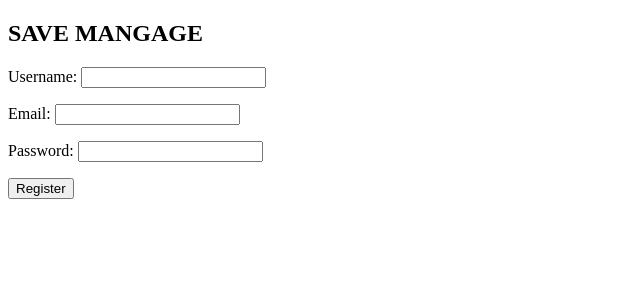
After one commit to huungociter/SAVEMANAGE, a Django app: page /register/ in a window 1280 px wide. The commit adds this page. Shown: the top 300 px of the page, without its empty margins (0-640 px from the left). Run offline with Django 4.2, Linux system fonts and the light colour scheme.

Commit message:
add register

```diff
--- a/Login/forms.py
+++ b/Login/forms.py
@@ -5,3 +5,7 @@ class content_form(forms.ModelForm):
     class Meta:
         model =  content
         fields = ['username','email','body',]
+class registerForm(forms.Form):
+    username = forms.CharField(max_length=20)
+    email = forms.EmailField()
+    password = forms.CharField(max_length=20, widget= forms.PasswordInput)
--- a/Login/templates/Login/base.html
+++ b/Login/templates/Login/base.html
@@ -4,7 +4,7 @@
     <meta charset="UTF-8">
     <meta http-equiv="X-UA-Compatible" content="IE=edge">
     <meta name="viewport" content="width=device-width, initial-scale=1.0">
-    <title>Trang chủ</title>
+    <title>Index</title>
 </head>
 <body>
     <div>
--- /dev/null
+++ b/Login/templates/Login/register.html
@@ -0,0 +1,17 @@
+<!DOCTYPE html>
+<html>
+<head>
+<meta name="viewport" content="width=device-width, initial-scale=1">
+<title>Register</title>
+</head>
+<body>
+
+<h2>SAVE MANGAGE</h2>
+<form action="" method="post">
+    {% csrf_token %}
+    {{rF.as_p}}
+    <button type="submit">Register</button>
+</form>
+
+</body>
+</html>
--- a/Login/urls.py
+++ b/Login/urls.py
@@ -2,8 +2,10 @@ from django.urls import path
 from . import views
 
 app_name = 'Login'
+
 urlpatterns = [
     path('login/',views.Login.as_view(), name='Login'),
     path('',views.index.as_view(), name='index'),
     path('logout/',views.Logout, name='Logout'),
+    path('register/',views.registerUser.as_view(), name='Register')
 ]
--- a/Login/views.py
+++ b/Login/views.py
@@ -4,9 +4,10 @@ from django.views import View
 from django.contrib.auth import authenticate, login, logout
 from django.http import HttpResponse
 from django.contrib.auth.mixins import LoginRequiredMixin
-from .forms import content_form
+from .forms import content_form, registerForm
 from django.contrib import messages
 from .models import content
+from django.contrib.auth.models import User
 
 # Create your views here.
 
@@ -18,7 +19,7 @@ class Login(View):
         password = request.POST.get('psw')
         user = authenticate(request,username = username,password = password)
         if user is None:
-            messages.success(request, "Errorr." )
+            messages.success(request, ("Username or password not exactly"))
             return render(request,'Login/login.html')
         else:
             login(request, user)
@@ -40,3 +41,20 @@ class index(LoginRequiredMixin, View):
 def Logout(request):
     logout(request)
     return redirect('Login:Login')
+
+class registerUser(View):
+    def get(self, request):
+        rF = registerForm
+        return render(request,'Login/register.html', {'rF': rF})
+    def post(self, request):
+        uname = request.POST['username']
+        email = request.POST['email']
+        pwd = request.POST['password']
+        u = User.objects.get(username=uname)
+        if u is not None:
+            return HttpResponse(u)
+        user = User.objects.create_user(uname,email, pwd)
+        user.last_name = 'Ho'
+        user.first_name = 'Ngoc'
+        user.save()
+        return redirect('Login:Login')
```
Also changed, not shown: Login/templates/Login/login.html (+15 -4 lines), Save/settings.py (line endings or trailing spaces), db.sqlite3.
